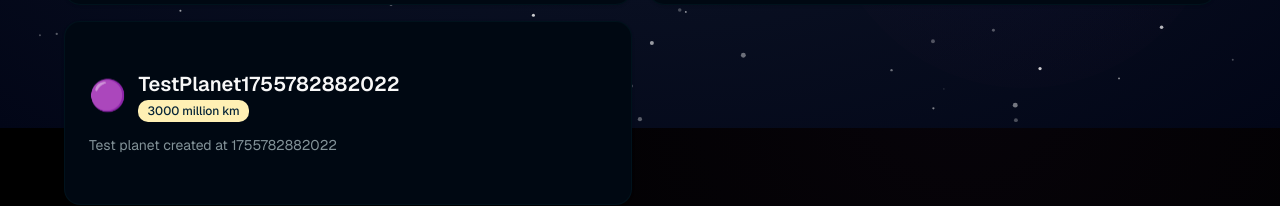
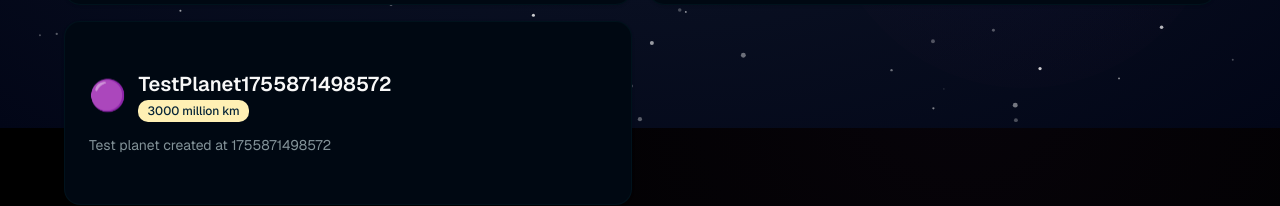
Before and after one commit to EscuelaIt/celestia, a Next.js app: page / in a window 1280 px wide. Shown: the part 672-878 px from the top of the page. Built offline with nearby package versions, Linux system fonts and the light colour scheme.

Commit message:
Lesson 7: Solve exercise

```diff
--- a/data/destinations.json
+++ b/data/destinations.json
@@ -44,10 +44,10 @@
     "emoji": "🧊"
   },
   {
-    "id": "testplanet1755782882022",
-    "name": "TestPlanet1755782882022",
+    "id": "testplanet1755871498572",
+    "name": "TestPlanet1755871498572",
     "distance": 3000,
-    "description": "Test planet created at 1755782882022",
+    "description": "Test planet created at 1755871498572",
     "travelTime": {
       "classic": 800,
       "advanced": 400
--- a/src/core/container/container.ts
+++ b/src/core/container/container.ts
@@ -6,9 +6,11 @@ import { EmptyMiddleware } from '@/core/use-cases/middlewares/empty.middleware'
 import { LogMiddleware } from '@/core/use-cases/middlewares/log.middleware'
 import { ErrorMiddleware } from '@/core/use-cases/middlewares/error.middleware'
 import { DestinationApiRepository } from '@/features/destination/destination.api-repository'
+import { TripApiRepository } from '@/features/trip/trip.api-repository'
 
 export const destinationApiRepository = new DestinationApiRepository()
+export const tripApiRepository = new TripApiRepository()
 export const getDestinationsQry = new GetDestinationsQry(destinationApiRepository)
 export const createDestinationCmd = new CreateDestinationCmd(destinationApiRepository)
-export const calculateTripCmd = new CalculateTripCmd()
+export const calculateTripCmd = new CalculateTripCmd(tripApiRepository)
 export const useCaseService = new UseCaseService([new EmptyMiddleware(), new ErrorMiddleware(), new LogMiddleware()])
--- a/src/features/trip/calculate-trip.cmd.ts
+++ b/src/features/trip/calculate-trip.cmd.ts
@@ -1,27 +1,12 @@
 import type { CalculateTrip } from '@/features/trip/calculate-trip'
 import type { Trip } from '@/features/trip/trip'
 import type { Command } from '@/core/use-cases/command'
-import { CalculateTripError } from '@/features/trip/calculate-trip.error'
+import type { TripRepository } from '@/features/trip/trip.repository'
 
 export class CalculateTripCmd implements Command<CalculateTrip, Trip> {
+  constructor(private readonly tripRepository: TripRepository) {}
+
   async handle(calculateTrip: CalculateTrip): Promise<Trip> {
-    const response = await fetch('/api/calculate-trip', {
-      method: 'POST',
-      headers: {
-        'Content-Type': 'application/json',
-      },
-      body: JSON.stringify({
-        destinationId: calculateTrip.destinationId,
-        shipType: calculateTrip.shipType,
-      }),
-    })
-
-    if (!response.ok) {
-      throw new CalculateTripError()
-    }
-
-    const data = await response.json()
-
-    return data as Trip
+    return this.tripRepository.create(calculateTrip)
   }
 }
--- /dev/null
+++ b/src/features/trip/trip.api-repository.ts
@@ -0,0 +1,27 @@
+import type { TripRepository } from '@/features/trip/trip.repository'
+import type { CalculateTrip } from '@/features/trip/calculate-trip'
+import type { Trip } from '@/features/trip/trip'
+import { CalculateTripError } from '@/features/trip/calculate-trip.error'
+
+export class TripApiRepository implements TripRepository {
+  async create(calculateTrip: CalculateTrip): Promise<Trip> {
+    const response = await fetch('/api/calculate-trip', {
+      method: 'POST',
+      headers: {
+        'Content-Type': 'application/json',
+      },
+      body: JSON.stringify({
+        destinationId: calculateTrip.destinationId,
+        shipType: calculateTrip.shipType,
+      }),
+    })
+
+    if (!response.ok) {
+      throw new CalculateTripError()
+    }
+
+    const data = await response.json()
+
+    return data as Trip
+  }
+}
--- /dev/null
+++ b/src/features/trip/trip.repository.ts
@@ -0,0 +1,6 @@
+import type { CalculateTrip } from '@/features/trip/calculate-trip'
+import type { Trip } from '@/features/trip/trip'
+
+export interface TripRepository {
+  create(calculateTrip: CalculateTrip): Promise<Trip>
+}
```
